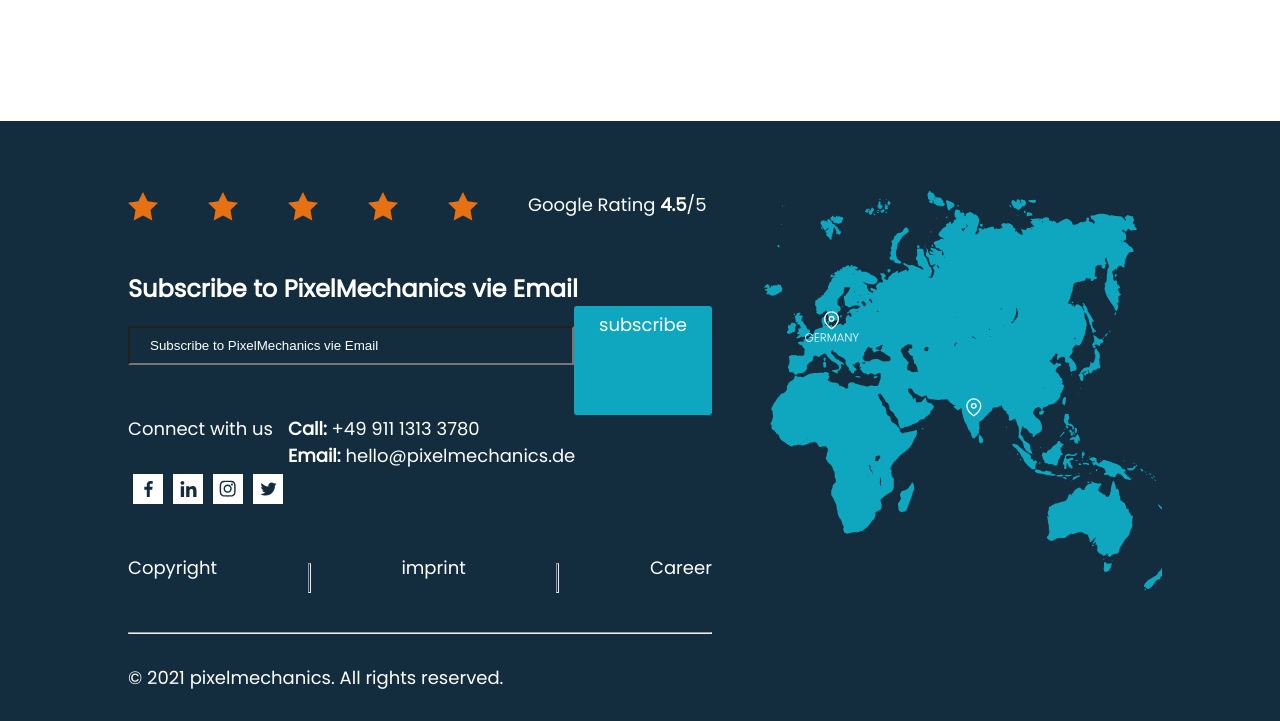
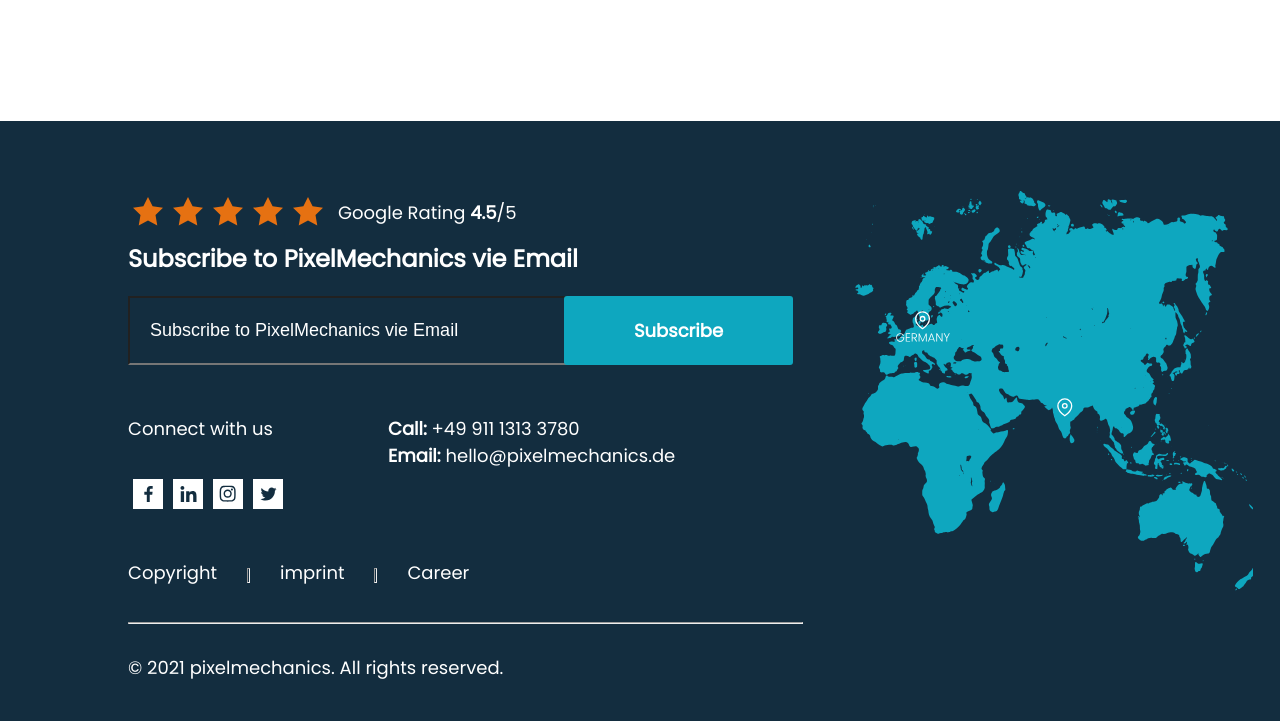
Before and after one commit to spacedShiba/Pixel-frontend-HTML-CSS, a plain HTML site: page home.html in a window 1280 px wide. Shown: the part 4927-5648 px from the top of the page. Drawn offline with Linux system fonts and the light colour scheme.

Commit message:
footer verbessert

```diff
--- a/home.html
+++ b/home.html
@@ -141,20 +141,20 @@
     <div class="impressum">
       <div class="flex_container_row">
         <div class="impressum_block">
-          <div class="flex_container_stars">
-            <div><img src="images-icons/star.svg" class="star"></div>
-            <div><img src="images-icons/star.svg" class="star"></div>
-            <img src="images-icons/star.svg" class="star">
-            <img src="images-icons/star.svg" class="star">
-            <img src="images-icons/star.svg" class="star">
-            <span>Google Rating <b>4.5</b>/5</span>
-          </div>
+          <ul class="star_list">
+            <li class="star"><img src="images-icons/star.svg"></li>
+            <li class="star"><img src="images-icons/star.svg"></li>
+            <li class="star"><img src="images-icons/star.svg"></li>
+            <li class="star"><img src="images-icons/star.svg"></li>
+            <li class="star"><img src="images-icons/star.svg"></li>
+            <li id="rating">Google Rating <b>4.5</b>/5</li>
+          </ul>
 
           <form action="">
             <label for="subscribe"><b>Subscribe to PixelMechanics vie Email</b></label>
             <div class="flex_container_row">
               <input type="text" id="subscribe" name="subscribe" value="Subscribe to PixelMechanics vie Email"></br>
-              <div class="subscribe_button ">subscribe</div>
+              <div class="subscribe_button"><b>Subscribe</b></div>
             </div>
           </form>
 
@@ -169,18 +169,18 @@
               </div>
             </div>
 
-            <div>
+            <div class="call_mail">
               <span><b>Call:</b> +49 911 1313 3780</span></br>
               <span><b>Email:</b> hello@pixelmechanics.de</span>
             </div>
           </div>
 
           <div class="flex_container_row">
-            <span>Copyright</span>
-            <hr width="1" size="30">
-            <span>imprint</span>
-            <hr width="1" size="30">
-            <span>Career</span>
+            <div>Copyright</div>
+            <hr width="1" size="15" class="copyright_divider">
+            <div>imprint</div>
+            <hr width="1" size="15" class="copyright_divider">
+            <div>Career</div>
           </div>
 
           <hr class="horizontal_line">
--- a/stylesheet.css
+++ b/stylesheet.css
@@ -259,6 +259,7 @@ img {
 .flex_container_row {
   display: flex;
   flex-direction: row;
+  justify-content: flex-start;
   /* verschiebt ganz viel
   margin-top: 3.5vw;
   margin-bottom: 5vw;*/
@@ -350,20 +351,37 @@ hr {
   color: #0EA7BF;
 }
 
+.star_list {
+  display: flex;
+  justify-content: flex-start;
+  xxalign-items: center;
+  padding: 0px;
+  margin: 0px;
+  xxbackground-color:crimson;
+  list-style: none;
+  height: 50px;
+}
+
+#rating {
+  margin-top: 8px;
+  margin-left: 10px;
+}
+
 .star {
+  display: block;
+  padding: 0px;
+  margin: 5px;
+  xxbackground-color:darkblue;
+}
+
+.star img {
   display: flex;
   width: 30px;
   height: 30px;
   object-fit: cover;
   margin-left: 0px;
+  margin-right: 0px;
   margin-top: 0px;
-  margin-bottom: 50px;
-}
-
-/* funktioniert nicht*/
-.flex_container_stars {
-  display: flex;
-  justify-content: flex-start;
 }
 
 .social_media_logo {
@@ -372,6 +390,7 @@ hr {
   height: 30px;
   object-fit: cover;
   margin: 5px;
+  margin-top: 10px;
   margin-bottom: 50px;
 }
 
@@ -406,16 +425,28 @@ hr {
   padding: 0px;
 }
 
+.subscribe_feld {
+  display:flex;
+  flex-direction: row;
+  width: 700px;
+}
+
 .subscribe_button {
   display:flex;
   background-color:#0EA7BF;
   border-radius: 3px;
-  padding: 5px;
-  padding-left: 25px;
-  padding-right: 25px;
+  padding: 12px;
+  padding-left: 70px;
+  padding-right: 70px;
+  height: 30px;
+  position: relative;
+  right: 10px;
+  margin-top: 20px;
+  height: 45px;
+  align-items: 	center;
 }
 
-form label {
+label {
   font-size: 1.5rem;
 }
 
@@ -423,14 +454,25 @@ input {
   background-color:#132D3F;
   color: white;
   width: 420px;
+  height: 45px;
   padding-left: 20px;
   padding-top: 10px;
   padding-bottom: 10px;
   margin-top: 20px;
   margin-bottom: 50px;
+  font-size: 1.125rem;
+}
+
+.copyright_divider {
+  margin-left: 30px;
+  margin-right: 30px;
 }
 
 .horizontal_line {
   margin-top: 30px;
   margin-bottom: 30px;
 }
+
+.call_mail {
+  margin-left: 100px;
+}
```
Lines whose indentation alone changed are shown as unchanged.
